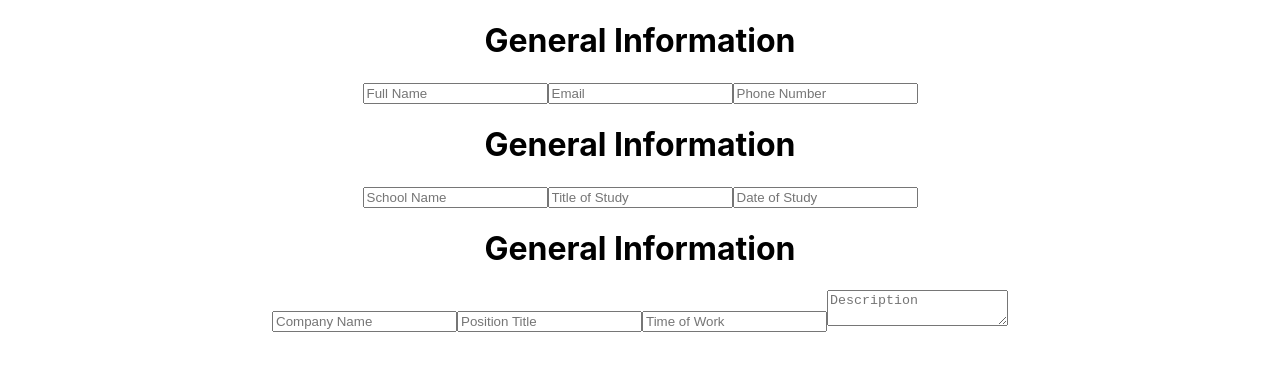
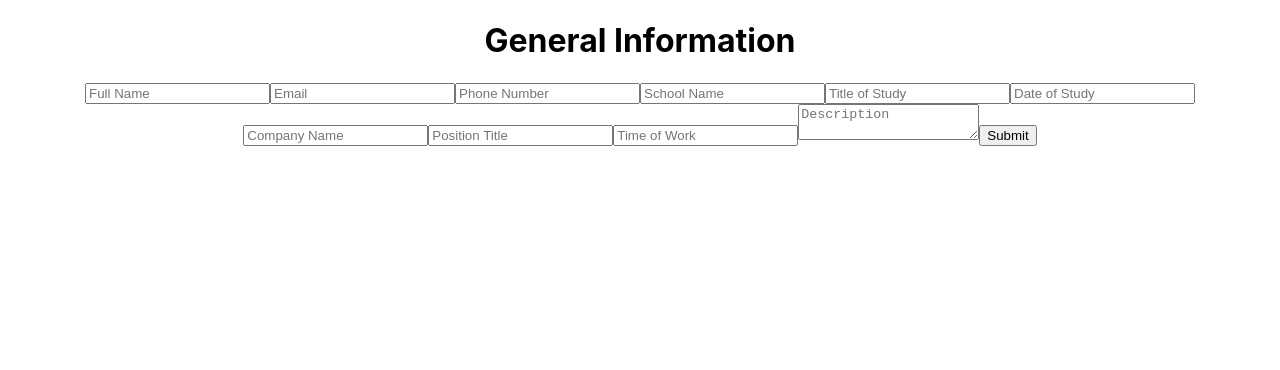
Before and after one commit to pllealfunes/react-cv-app, a React (Create React App) app: page / in a window 1280 px wide. Shown: the top 370 px of the page. Built offline with nearby package versions, Linux system fonts and the light colour scheme.

Commit message:
need to continue work on displaying results and moved code around so still working on structure

```diff
--- a/src/App.js
+++ b/src/App.js
@@ -1,14 +1,10 @@
 import './App.css';
-import General from './components/General';
-import Education from './components/Education';
-import Experience from './components/Experience';
+import Form from './components/Form';
 
 function App() {
   return (
     <div className="App">
-      <General />
-      <Education />
-      <Experience />
+      <Form />
     </div>
   );
 }
--- a/src/components/Education.js
+++ b/src/components/Education.js
@@ -8,7 +8,7 @@ export default function Education() {
         date: ""
     });
 
-    console.log(edFormData);
+    //console.log(edFormData);
 
     function handleChange(event) {
         setEdFormData(prevFormData => {
--- a/src/components/Experience.js
+++ b/src/components/Experience.js
@@ -9,7 +9,7 @@ export default function Experience() {
         date: ""
     });
 
-    console.log(exFormData);
+    // console.log(exFormData);
 
     function handleChange(event) {
         setExFormData(prevFormData => {
--- /dev/null
+++ b/src/components/Form.js
@@ -0,0 +1,114 @@
+import React from 'react';
+import ReactDOM from 'react-dom/client';
+import General from './General';
+
+export default function Form() {
+
+    const [formData, setFormData] = React.useState({
+        fullName: "",
+        email: "",
+        phone: "",
+        schoolName: "",
+        degree: "",
+        gradDate: "",
+        companyName: "",
+        title: "",
+        description: "",
+        date: ""
+    });
+
+    const [isSubmitted, setSubmitForm] = React.useState(false);
+
+    function handleChange(event) {
+        setFormData(prevFormData => {
+            return {
+                ...prevFormData,
+                [event.target.name]: event.target.value
+            }
+        });
+    }
+
+    function handleSubmit(event) {
+        event.preventDefault();
+        setSubmitForm(true);
+    }
+
+    return (
+        <div className='form-container'>
+            <h1>General Information</h1>
+            <form onSubmit={handleSubmit}>
+                <input
+                    type='text'
+                    name='fullName'
+                    placeholder='Full Name'
+                    onChange={handleChange}
+                    value={formData.fullName}
+                />
+                <input
+                    type='text'
+                    name='email'
+                    placeholder='Email'
+                    onChange={handleChange}
+                    value={formData.email}
+                />
+                <input
+                    type='tel'
+                    name='phone'
+                    placeholder='Phone Number'
+                    onChange={handleChange}
+                    value={formData.phone}
+                />
+                <input
+                    type='text'
+                    name='schoolName'
+                    placeholder='School Name'
+                    onChange={handleChange}
+                    value={formData.schoolName}
+                />
+                <input
+                    type='text'
+                    name='degree'
+                    placeholder='Title of Study'
+                    onChange={handleChange}
+                    value={formData.degree}
+                />
+                <input
+                    type='text'
+                    name='gradDate'
+                    placeholder='Date of Study'
+                    onChange={handleChange}
+                    value={formData.gradDate}
+                />
+                <input
+                    type='text'
+                    name='companyName'
+                    placeholder='Company Name'
+                    onChange={handleChange}
+                    value={formData.companyName}
+                />
+                <input
+                    type='text'
+                    name='title'
+                    placeholder='Position Title'
+                    onChange={handleChange}
+                    value={formData.title}
+                />
+                <input
+                    type='text'
+                    name='date'
+                    placeholder='Time of Work'
+                    onChange={handleChange}
+                    value={formData.date}
+                />
+                <textarea
+                    name="description"
+                    placeholder='Description'
+                    onChange={handleChange}
+                    value={formData.description}
+                />
+                <button>Submit</button>
+            </form>
+            {isSubmitted && < General {...formData} />}
+        </div>
+    );
+}
--- a/src/components/General.js
+++ b/src/components/General.js
@@ -1,12 +1,20 @@
 import React from 'react';
 import ReactDOM from 'react-dom/client';
+import Form from './Form';
 
-export default function General() {
-
-    const [genFormData, setGenFormData] = React.useState({
+export default function General(props) {
+    //console.log(props)
+    /*const [genFormData, setGenFormData] = React.useState({
         fullName: "",
         email: "",
-        phone: ""
+        phone: "",
+        schoolName: "",
+        degree: "",
+        date: "",
+        companyName: "",
+        title: "",
+        description: "",
+        date: ""
     });
 
     console.log(genFormData);
@@ -20,32 +28,13 @@ export default function General() {
         });
     }
 
+    function handleSubmit(event) {
+        event.preventDefault();
+    }*/
+
     return (
         <div className='geninfo-container'>
-            <h1>General Information</h1>
-            <form className='genInfoForm'>
-                <input
-                    type='text'
-                    name='fullName'
-                    placeholder='Full Name'
-                    onChange={handleChange}
-                    value={genFormData.fullName}
-                />
-                <input
-                    type='email'
-                    name='email'
-                    placeholder='Email'
-                    onChange={handleChange}
-                    value={genFormData.email}
-                />
-                <input
-                    type='tel'
-                    name='phone'
-                    placeholder='Phone Number'
-                    onChange={handleChange}
-                    value={genFormData.phone}
-                />
-            </form>
+            {props.degree}
         </div>
     );
 }
```
